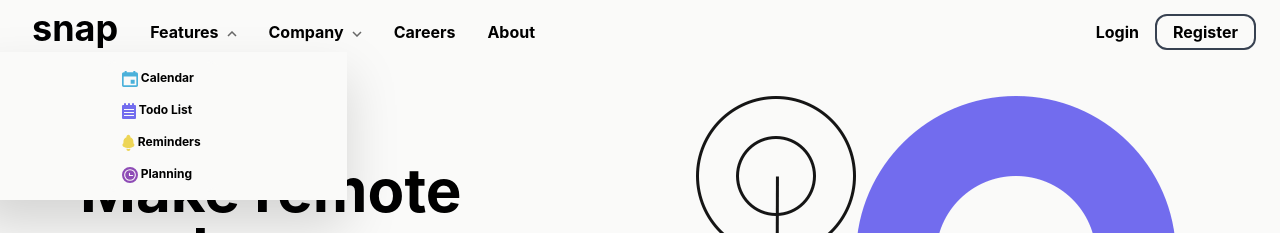
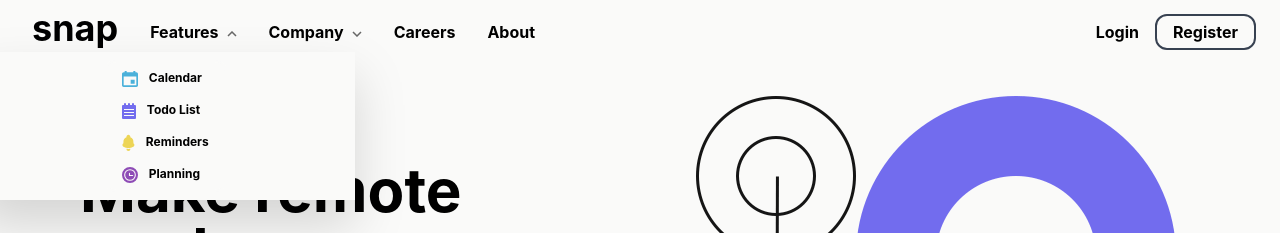
Before and after one commit to norulshahlam/dropdown-webpage-assignment, a React (Create React App) app: page / in a window 1280 px wide. Both pictures are taken after a click on the element "Features". Shown: the top 233 px of the page. Built offline with nearby package versions, Linux system fonts and the light colour scheme.

Commit message:
feature icon spacing

```diff
--- a/src/components/navbar/FeatureDropdown.js
+++ b/src/components/navbar/FeatureDropdown.js
@@ -3,7 +3,7 @@ import React from "react";
 const FeatureDropdown = ({ icon, name }) => {
   return (
     <div>
-      <img src={icon}></img>
+      <img className="pr-2" src={icon}></img>
       <a> {name} </a>
     </div>
   );
--- a/src/components/navbar/NavBar.js
+++ b/src/components/navbar/NavBar.js
@@ -1,4 +1,4 @@
-import React, {useState} from "react";
+import React, { useState } from "react";
 import iconarrowdown from "../../images/icon-arrow-down.svg";
 import iconarrowup from "../../images/icon-arrow-up.svg";
 import iconmenu from "../../images/icon-menu.svg";
@@ -40,7 +40,7 @@ const NavBar = () => {
               type="button"
             >
               <div className="border-stone-50 border-2 rounded-xl [&>*>*]:inline px-4">
-                {featuresDropDownIcons.map((v,i) => (
+                {featuresDropDownIcons.map((v, i) => (
                   <FeatureDropdown key={i} icon={v.icon} name={v.name} />
                 ))}
               </div>
@@ -62,7 +62,7 @@ const NavBar = () => {
               type="button"
             >
               <div className="border-stone-50 border-2 rounded-xl [&>*>*]:inline px-4 py-1">
-                {companyDropDownIcons.map((v,i) => (
+                {companyDropDownIcons.map((v, i) => (
                   <CompanyDropDown key={i} text={v.text} />
                 ))}
               </div>
```
